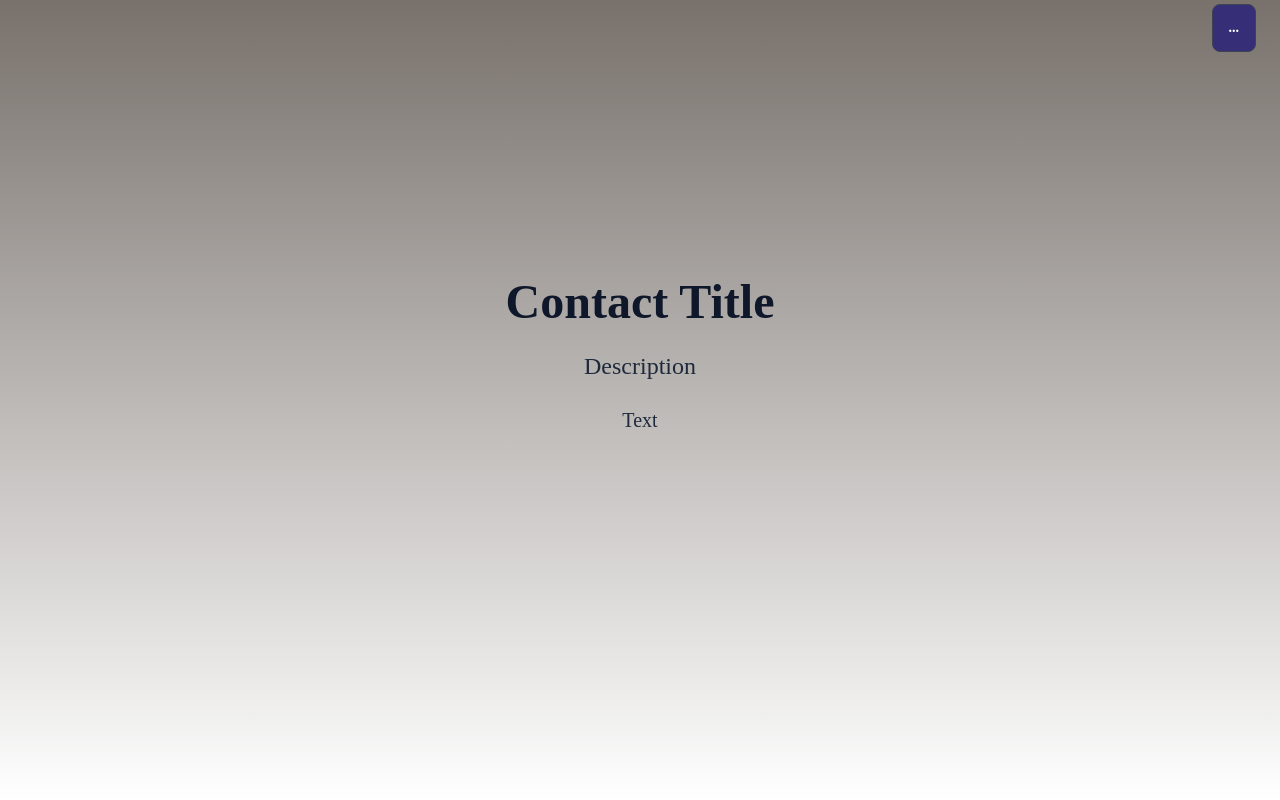
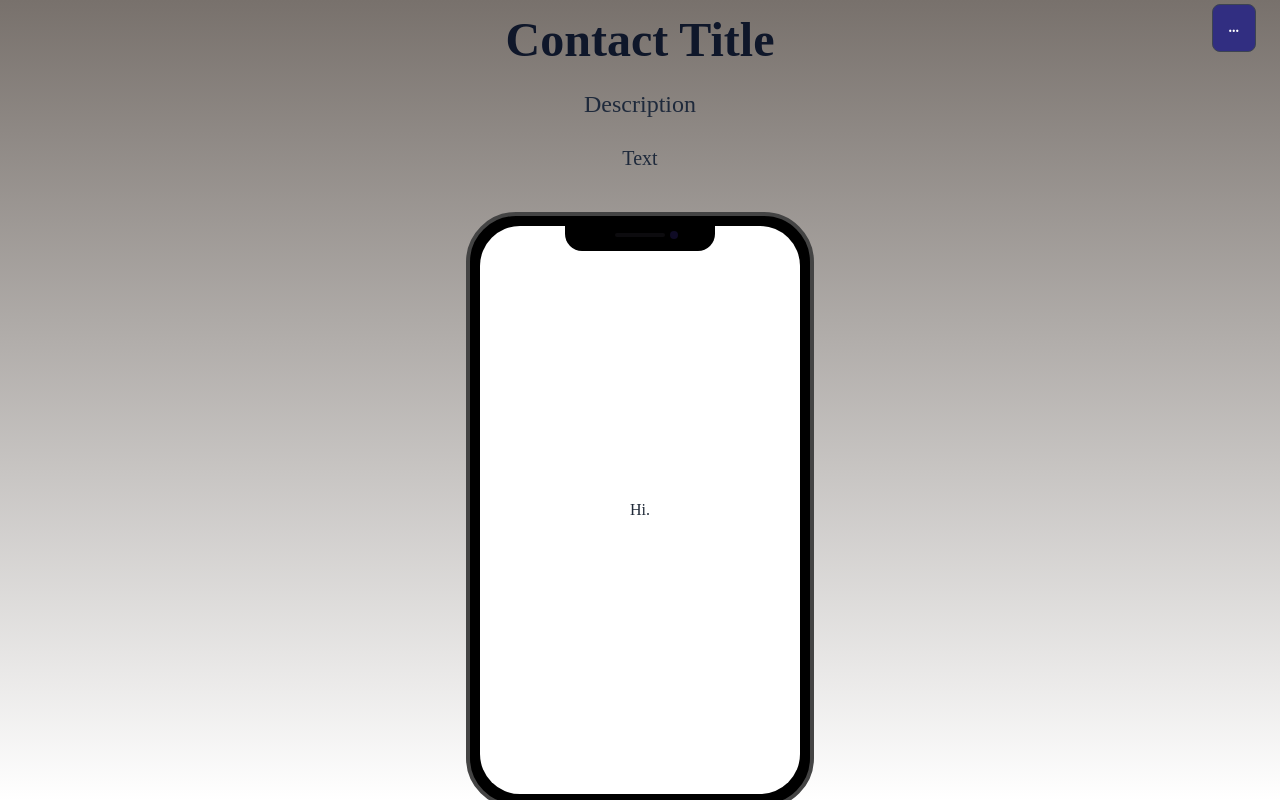
Before and after one commit to TommyAlv/PortfolioV2, a website: page assets/html/contact.html in a window 1280 px wide. Drawn offline with nearby package versions, Linux system fonts and the light colour scheme; a web font is replaced by a local one.

Commit message:
added contact item

```diff
--- a/assets/html/contact.html
+++ b/assets/html/contact.html
@@ -27,7 +27,7 @@
         <!-- hero -->
         <div class="hero min-h-screen bg-transparent">
           <div class="hero-content text-center">
-            <div class="max-w-md">
+            <div class="pt-10 lg:pt-0 w-full sm:px-4">
               <h1 class="text-5xl font-bold text-slate-900 dark:text-stone-500">Contact Title</h1>
               <h2 class="pt-4 text-2xl font-medium text-slate-800 dark:text-stone-200">Description</h2>
               <!-- text portion -->
@@ -35,6 +35,15 @@
                Text
               </p>
               <!-- div -->
+
+              <div>
+                <div class="mockup-phone">
+                  <div class="camera"></div>
+                  <div class="display">
+                    <div class="artboard artboard-demo phone-1">Hi.</div>
+                  </div>
+                </div>
+              </div>
 
 
               <!-- Carousel of Projects-->
@@ -91,5 +100,3 @@
 </body>
 
 </html>
-
-<!-- npx tailwindcss -i ./assets/css/input.css -o ./assets/css/style.css --watch -->
```
Also changed, not shown: assets/html/projects.html (+1 -1 lines), assets/CSS/style.css, assets/JS/contact.js (added).
